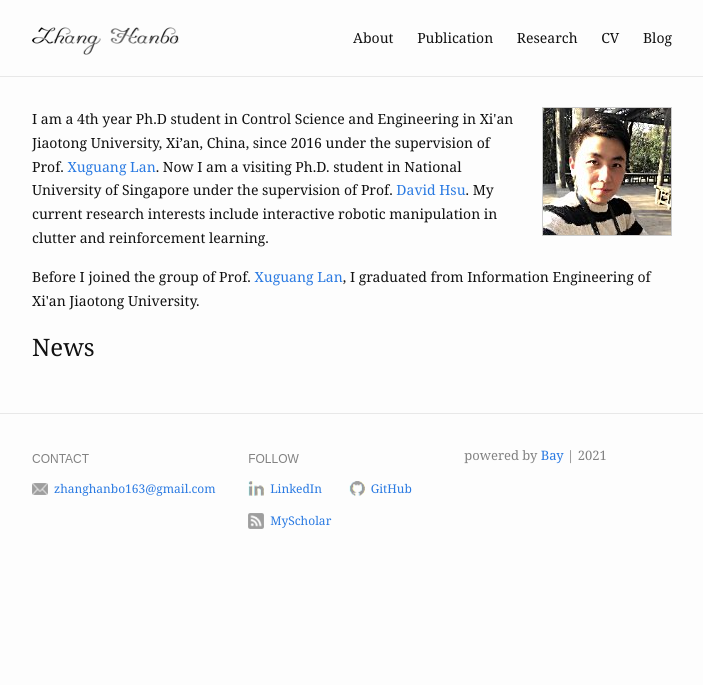
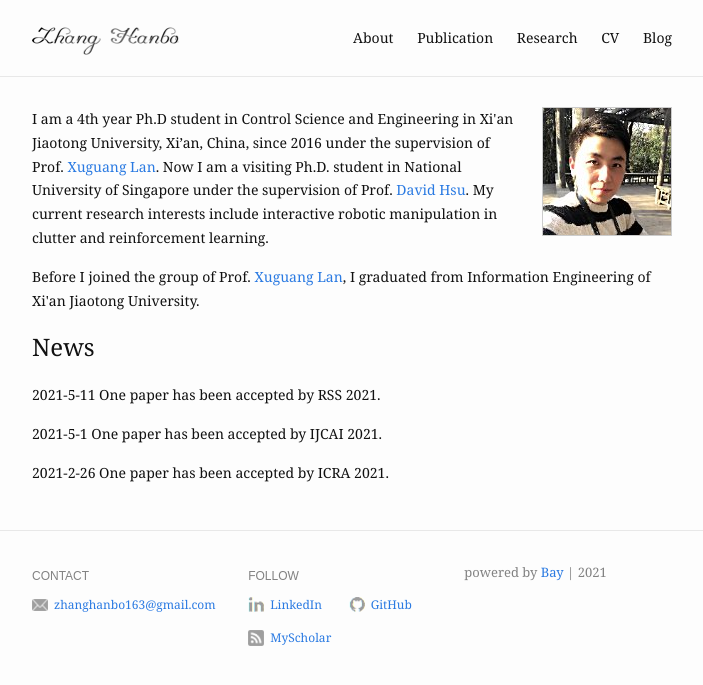
Before and after one commit to ZhangHanbo/zhanghanbo.github.io, a Jekyll site: the page built from index.md, in a window 1280 px wide. Shown: the top 685 px of the page, without its empty margins (288-991 px from the left). Built offline with Jekyll 4.4.1, drawn with Linux system fonts in a browser that asks for light colours.

Commit message:
update news

```diff
--- a/index.md
+++ b/index.md
@@ -23,3 +23,15 @@ profile_picture:
 <p style="font-size: x-large; font: bold">
 News
 </p>
+
+<p>
+2021-5-11 One paper has been accepted by RSS 2021.
+</p>
+
+<p>
+2021-5-1 One paper has been accepted by IJCAI 2021.
+</p>
+
+<p>
+2021-2-26 One paper has been accepted by ICRA 2021.
+</p>
```
